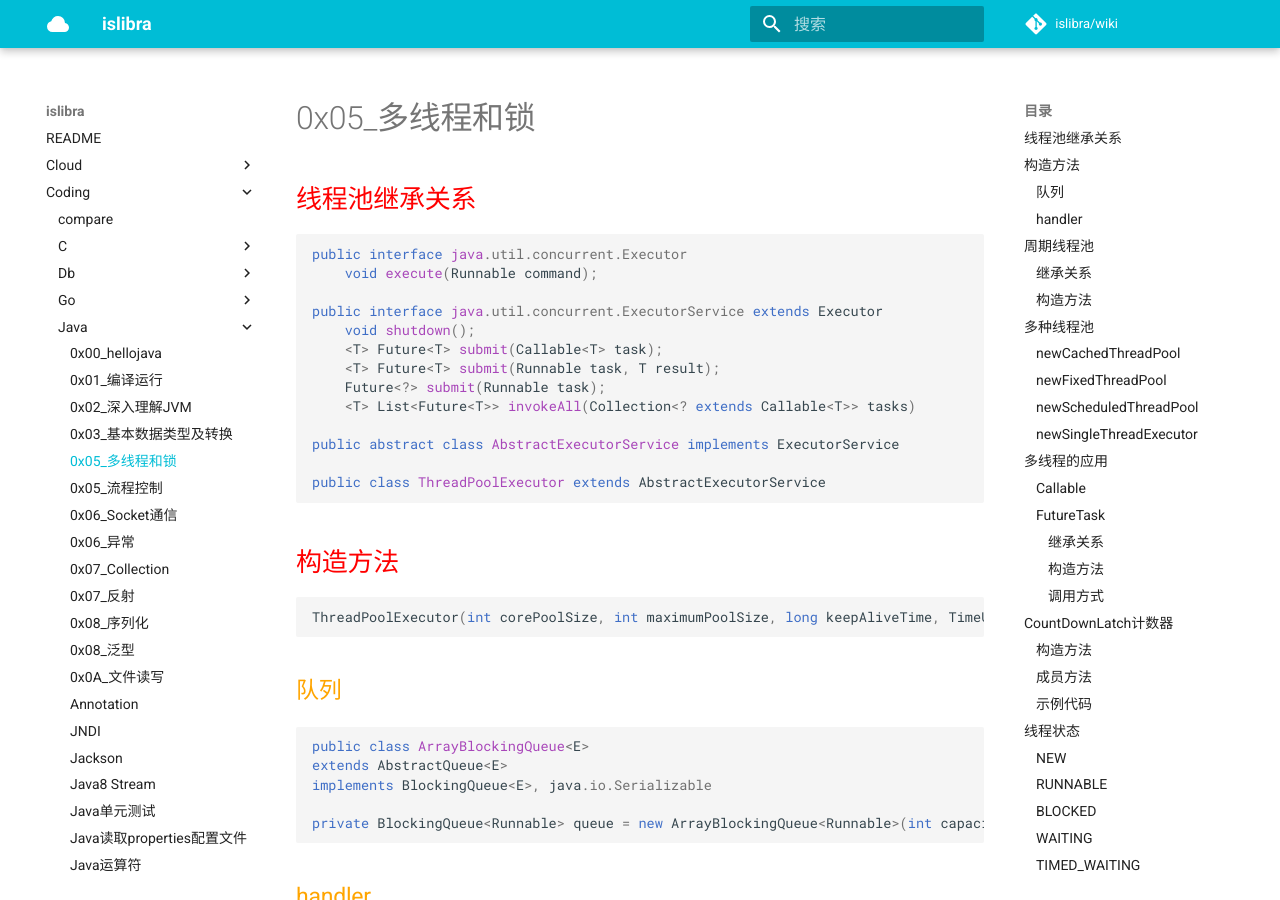
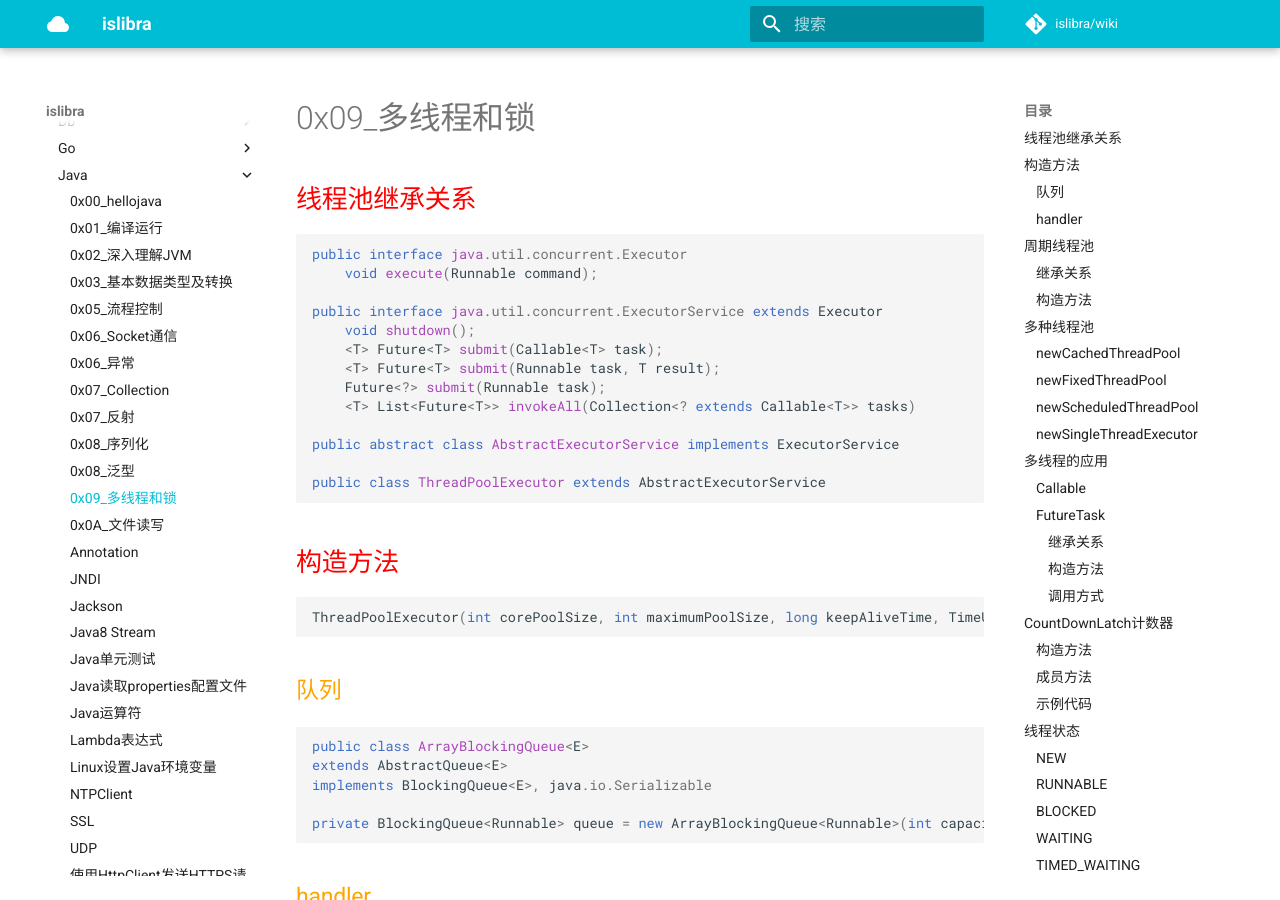
Before and after one commit to islibra/wiki, an MkDocs documentation site: the page built from docs/coding/java/0x09_多线程和锁.md, in a window 1280 px wide and 900 px high. Built offline with MkDocs 1.6.1 and Material for MkDocs 9.7.7, drawn with Linux system fonts in a browser that asks for light colours; comment, search, counter and statistics services are not loaded.

Commit message:
Update and rename 0x05_多线程和锁.md to 0x09_多线程和锁.md

```diff
--- a/docs/coding/java/0x05_多线程和锁.md
+++ b/docs/coding/java/0x09_多线程和锁.md
@@ -1,4 +1,4 @@
-# 0x05_多线程和锁
+# 0x09_多线程和锁
 
 ## 线程池继承关系
 
```
